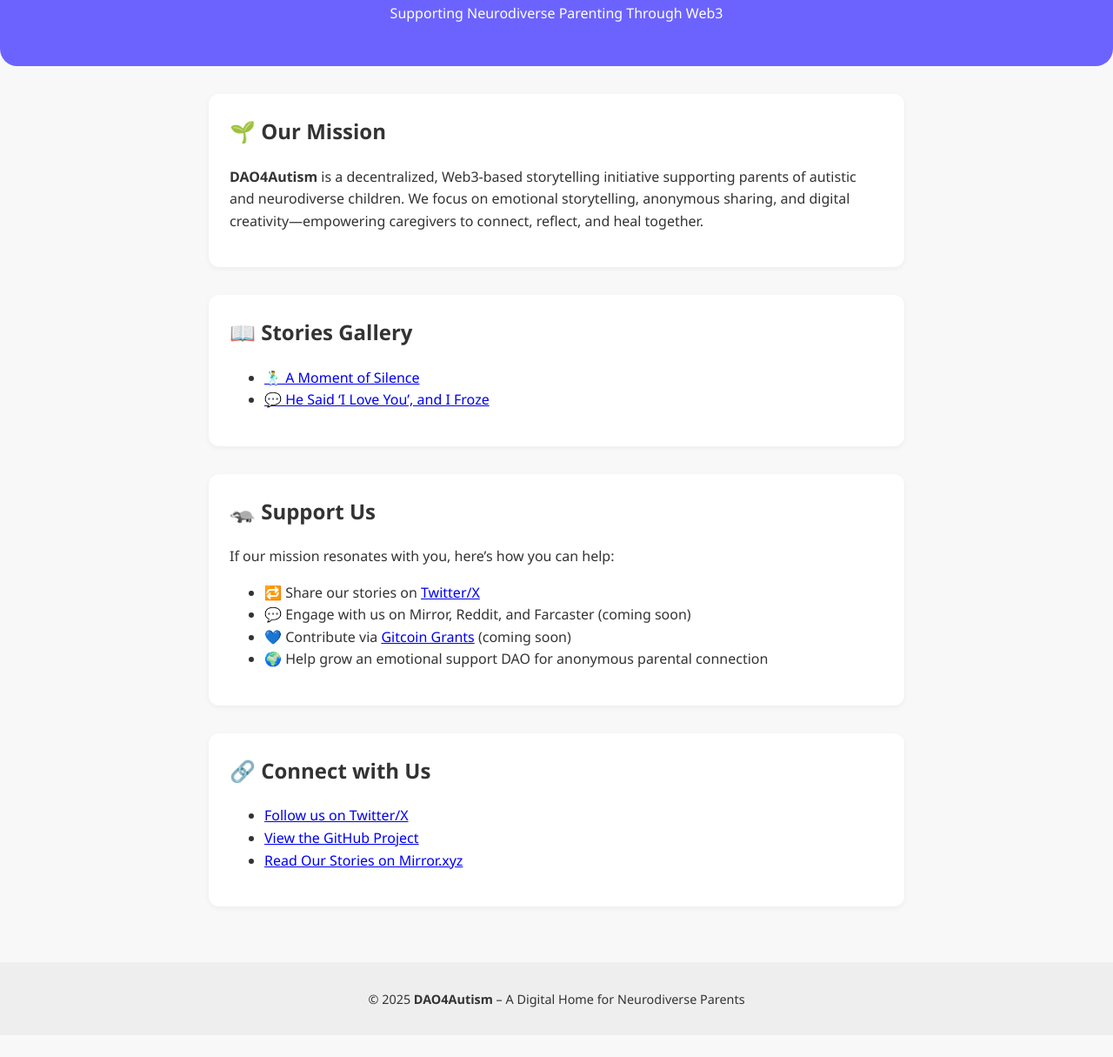
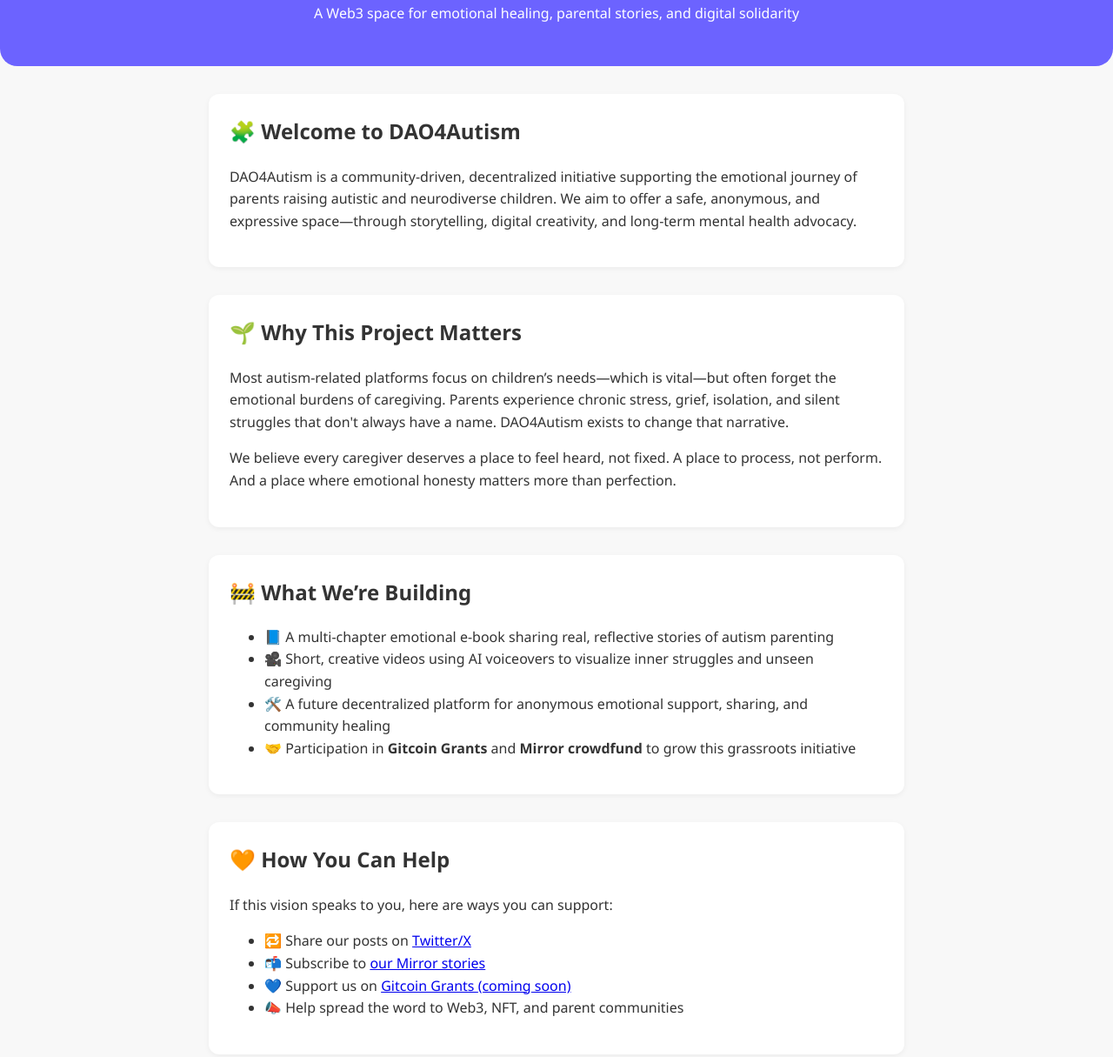
Before and after one commit to DAO4Autism/DAO4Autism, a plain HTML site: page index.html in a window 1280 px wide. Shown: the part 102-1317 px from the top of the page at 87% size. Before the commit the page ends 1292 px from the top, so only its background shows below. Drawn offline with Linux system fonts and the light colour scheme.

Commit message:
Update index.html

```diff
--- a/index.html
+++ b/index.html
@@ -4,55 +4,84 @@
   <meta charset="UTF-8" />
   <meta name="viewport" content="width=device-width, initial-scale=1.0" />
   <title>DAO4Autism</title>
-  <meta name="description" content="DAO4Autism – A decentralized emotional support space for parents of neurodiverse children.">
+  <meta name="description" content="DAO4Autism – A decentralized emotional support platform for parents of neurodiverse children." />
   <link rel="stylesheet" href="style.css" />
 </head>
 <body>
   <header>
     <h1>DAO4Autism</h1>
-    <p class="tagline">Supporting Neurodiverse Parenting Through Web3</p>
+    <p class="tagline">A Web3 space for emotional healing, parental stories, and digital solidarity</p>
   </header>
 
   <main>
-    <section id="mission">
-      <h2>🌱 Our Mission</h2>
+    <!-- Intro Section -->
+    <section id="intro">
+      <h2>🧩 Welcome to DAO4Autism</h2>
       <p>
-        <strong>DAO4Autism</strong> is a decentralized, Web3-based storytelling initiative supporting parents of autistic and neurodiverse children. We focus on emotional storytelling, anonymous sharing, and digital creativity—empowering caregivers to connect, reflect, and heal together.
+        DAO4Autism is a community-driven, decentralized initiative supporting the emotional journey of parents raising autistic and neurodiverse children.
+        We aim to offer a safe, anonymous, and expressive space—through storytelling, digital creativity, and long-term mental health advocacy.
       </p>
     </section>
 
-    <section id="stories">
-      <h2>📖 Stories Gallery</h2>
+    <!-- Our Purpose -->
+    <section id="purpose">
+      <h2>🌱 Why This Project Matters</h2>
+      <p>
+        Most autism-related platforms focus on children’s needs—which is vital—but often forget the emotional burdens of caregiving. Parents experience
+        chronic stress, grief, isolation, and silent struggles that don't always have a name. DAO4Autism exists to change that narrative.
+      </p>
+      <p>
+        We believe every caregiver deserves a place to feel heard, not fixed. A place to process, not perform. And a place where emotional honesty
+        matters more than perfection.
+      </p>
+    </section>
+
+    <!-- What We're Building -->
+    <section id="project">
+      <h2>🚧 What We’re Building</h2>
       <ul>
-        <li><a href="https://mirror.xyz/0x68A07Dd4F6b4ab145d6B4338C01A104c2c3b0716/ys4B59KgI2yep7J-kA24WZYJ-K3MCHWtN0VB56r48z8" target="_blank">🕺️ A Moment of Silence</a></li>
-        <li><a href="https://mirror.xyz/0x68A07Dd4F6b4ab145d6B4338C01A104c2c3b0716" target="_blank">💬 He Said ‘I Love You’, and I Froze</a></li>
-        <!-- Add more Mirror links here as new posts are published -->
+        <li>📘 A multi-chapter emotional e-book sharing real, reflective stories of autism parenting</li>
+        <li>🎥 Short, creative videos using AI voiceovers to visualize inner struggles and unseen caregiving</li>
+        <li>🛠️ A future decentralized platform for anonymous emotional support, sharing, and community healing</li>
+        <li>🤝 Participation in <strong>Gitcoin Grants</strong> and <strong>Mirror crowdfund</strong> to grow this grassroots initiative</li>
       </ul>
     </section>
 
-    <section id="support">
-      <h2>🦡 Support Us</h2>
-      <p>If our mission resonates with you, here’s how you can help:</p>
+    <!-- Get Involved -->
+    <section id="get-involved">
+      <h2>🧡 How You Can Help</h2>
+      <p>If this vision speaks to you, here are ways you can support:</p>
       <ul>
-        <li>🔁 Share our stories on <a href="https://x.com/DAO4Autism" target="_blank">Twitter/X</a></li>
-        <li>💬 Engage with us on Mirror, Reddit, and Farcaster (coming soon)</li>
-        <li>💙 Contribute via <a href="#" target="_blank">Gitcoin Grants</a> (coming soon)</li>
-        <li>🌍 Help grow an emotional support DAO for anonymous parental connection</li>
+        <li>🔁 Share our posts on <a href="https://x.com/DAO4Autism" target="_blank">Twitter/X</a></li>
+        <li>📬 Subscribe to <a href="https://mirror.xyz/0x68A07Dd4F6b4ab145d6B4338C01A104c2c3b0716" target="_blank">our Mirror stories</a></li>
+        <li>💙 Support us on <a href="#" target="_blank">Gitcoin Grants (coming soon)</a></li>
+        <li>📣 Help spread the word to Web3, NFT, and parent communities</li>
       </ul>
     </section>
 
+    <!-- Explore -->
+    <section id="explore">
+      <h2>🔎 Explore More</h2>
+      <ul>
+        <li><a href="about.html">About Us →</a></li>
+        <li><a href="stories.html">Stories Gallery →</a></li>
+        <li><a href="https://github.com/DAO4Autism/DAO4Autism" target="_blank">GitHub Repository →</a></li>
+      </ul>
+    </section>
+
+    <!-- Connect -->
     <section id="connect">
       <h2>🔗 Connect with Us</h2>
       <ul>
         <li><a href="https://x.com/DAO4Autism" target="_blank">Follow us on Twitter/X</a></li>
-        <li><a href="https://github.com/DAO4Autism/DAO4Autism" target="_blank">View the GitHub Project</a></li>
-        <li><a href="https://mirror.xyz/0x68A07Dd4F6b4ab145d6B4338C01A104c2c3b0716" target="_blank">Read Our Stories on Mirror.xyz</a></li>
+        <li><a href="https://mirror.xyz/0x68A07Dd4F6b4ab145d6B4338C01A104c2c3b0716" target="_blank">Read on Mirror</a></li>
+        <li><a href="mailto:contact@dao4autism.org">Email: contact@dao4autism.org</a></li>
       </ul>
     </section>
   </main>
 
   <footer>
-    <p>&copy; 2025 <strong>DAO4Autism</strong> – A Digital Home for Neurodiverse Parents</p>
+    <p>&copy; 2025 DAO4Autism. All rights reserved. A decentralized home for neurodiverse families.</p>
   </footer>
 </body>
 </html>
```
